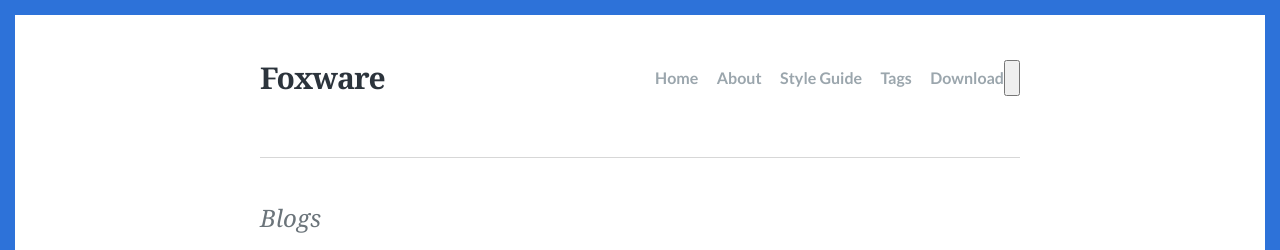
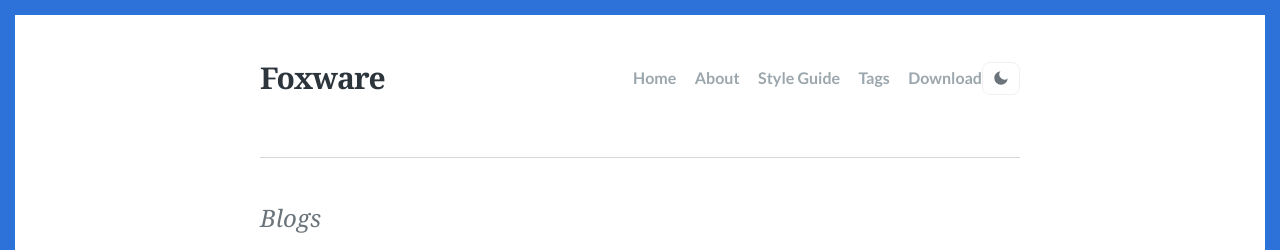
Before and after one commit to foxdocs/blogs, a Jekyll site: the page built from index.html, in a window 1280 px wide. Shown: the top 250 px of the page. Built offline with Jekyll 4.4.1, drawn with Linux system fonts in a browser that asks for light colours; some web fonts are replaced; the list of posts is cut into pages by our own code.

Commit message:
Update _site-header.scss

```diff
--- a/_sass/_site-header.scss
+++ b/_sass/_site-header.scss
@@ -13,6 +13,24 @@
   padding-bottom: 3.33333em;
   padding-top: 2.5em;
 }
+
+.theme-toggle {
+  background: transparent;
+  border: 1px solid rgba(0, 0, 0, 0.06);
+  padding: 0.35rem 0.5rem;
+  border-radius: 8px;
+  cursor: pointer;
+  color: var(--text);
+  display: inline-flex;
+  align-items: center;
+  gap: 0.5rem
+}
+
+.theme-toggle svg {
+  width: 18px;
+  height: 18px
+}
+
 
 .site-title {
   color: _palette(secondary);
```
